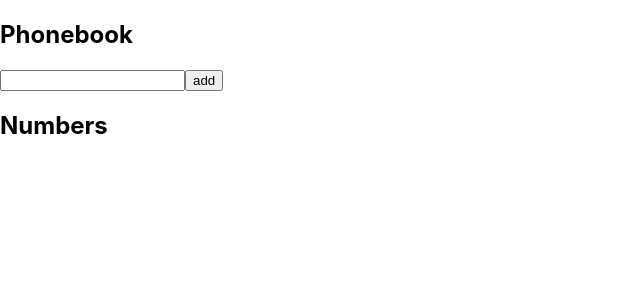
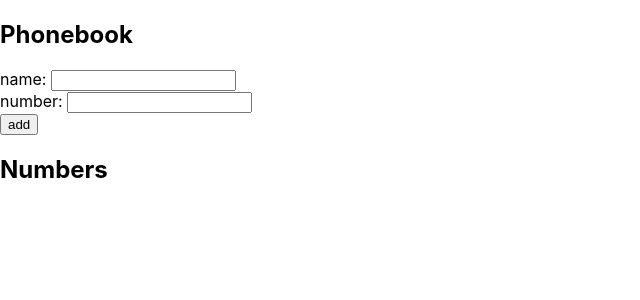
Before and after one commit to jsrathi17/Full-Stack-Web-Dev, a React (Create React App) app in the folder part2/phonebook/: page / in a window 1280 px wide. Shown: the top 300 px of the page, without its empty margins (0-640 px from the left). Built offline with nearby package versions, Linux system fonts and the light colour scheme.

Commit message:
Adding part 2.8

```diff
--- a/part2/phonebook/src/App.js
+++ b/part2/phonebook/src/App.js
@@ -3,24 +3,20 @@
 
 const App = () => {
   const [persons, setPersons ] = useState([])
-
   const [newName, setNewName] = useState('')
+  const [newNumber, setNewNumber] = useState('')
 
   const addName = (event) => {
     event.preventDefault()
     const duplicatepersons = persons.find((person)=>person.name === newName)
     if(duplicatepersons === undefined ){
     const newPerson = {
-      name: newName
+      name: newName,
+      number: newNumber
     }
     setPersons(persons.concat(newPerson))
   }
-  else{
-    const message = `${newName} is already added to phonebook`
-    window.prompt(message);
-  }
-
-    setNewName('')
+   setNewName('')
 
   }
 
@@ -29,12 +25,18 @@
     setNewName(event.target.value)
   }
 
+  const handlenumberAdd = (event) => {
+    console.log(event.target.value)
+    setNewNumber(event.target.value)
+  }
+
 
   return (
     <div>
       <h2>Phonebook</h2>
       <form onSubmit = {addName}>
-        <input value = {newName} onChange={handlenameAdd} />
+        <div> name: <input value = {newName} onChange={handlenameAdd} /></div>
+        <div> number: <input value = {newNumber} onChange={handlenumberAdd} /></div>
           <button type="submit">add</button>
 
       </form>
--- a/part2/phonebook/src/components/Person.js
+++ b/part2/phonebook/src/components/Person.js
@@ -2,7 +2,7 @@
 
 const Person = ({ person }) => {
   return (
-    <li key={person.name}>{person.name}</li>
+    <li key={person.name}>{person.name} {person.number} </li>
   )
 }
 
```
